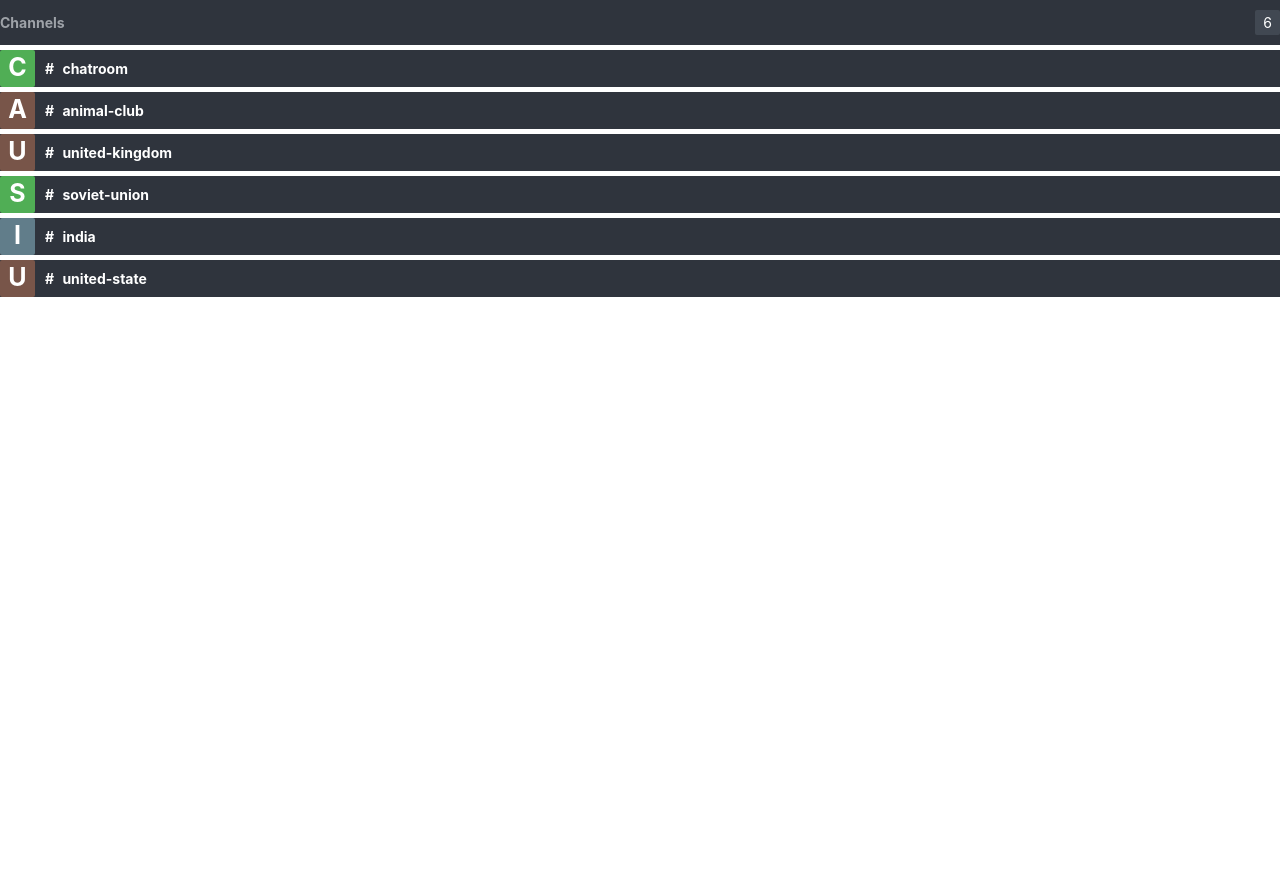
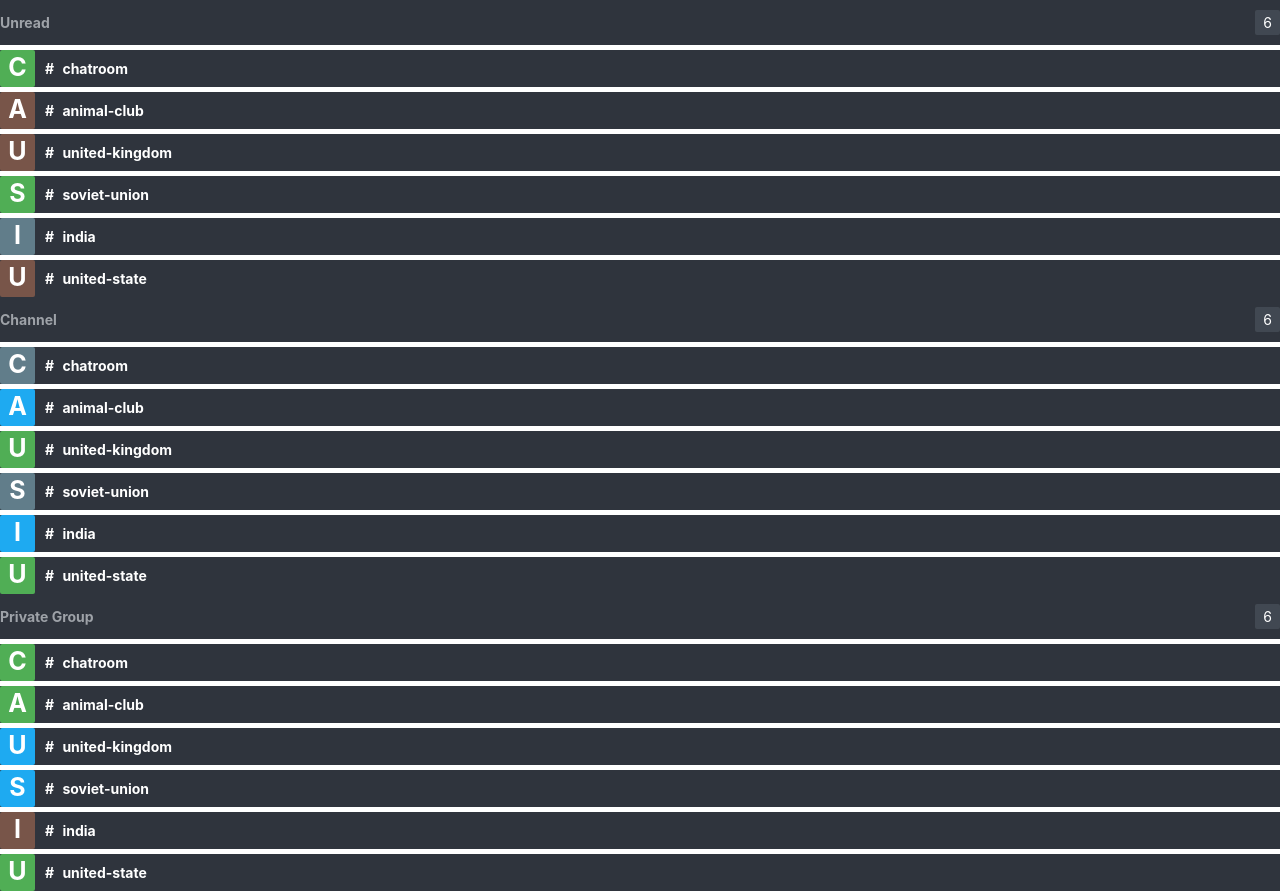
Before and after one commit to tuyenpy/react-socket-chat-app, a React (Create React App) app: page / in a window 1280 px wide. Before the commit the page ends 800 px from the top, so only its background shows below. Built offline with nearby package versions, Linux system fonts and the light colour scheme.

Commit message:
Add - HigherOrderComponent

```diff
--- a/src/App.js
+++ b/src/App.js
@@ -1,10 +1,18 @@
 import React from 'react';
 import './App.css';
 import ChannelList from './component/ChannelList/ChannelList';
+import HigherOrderChannelComponent from './component/HigherOrderChannelComponent/HigherOrderChannelComponent';
+
+const WithChannelComponent = HigherOrderChannelComponent({title: "Channel"}, ChannelList);
+const WithUnreadComponent = HigherOrderChannelComponent({title: "Unread"}, ChannelList);
+const WithPrivateGroupComponent = HigherOrderChannelComponent({title: "Private Group"}, ChannelList)
+
 
 const App = () => {
   return <div className="App">
-    <ChannelList />
+    <WithUnreadComponent />
+    <WithChannelComponent />
+    <WithPrivateGroupComponent />
   </div>
 }
 
--- a/src/component/ChannelList/ChannelList.js
+++ b/src/component/ChannelList/ChannelList.js
@@ -4,11 +4,11 @@ import './ChannelList.css';
 import ChannelItem from '../ChannelItem/ChannelItem';
 
 const ChannelList = (props) => {
-  let { channels } = props;
+  let { channels, option } = props;
   return (
     <div className="ChannelList">
       <div className="ChannelList-header">
-        <p className="title">Channels</p>
+        <p className="title">{option.title}</p>
         <p>{channels.length}</p>
       </div>
       <div className="ChannelList-room">
--- /dev/null
+++ b/src/component/HigherOrderChannelComponent/HigherOrderChannelComponent.js
@@ -0,0 +1,14 @@
+import React from 'react';
+import './HigherOrderChannelComponent.css';
+
+const HigherOrderChannelComponent = (option, WrappedComponent) => {
+  return () => {
+    return(
+      <div className="HigherOrderChannelComponent">
+        <WrappedComponent option={option} />
+      </div>
+    )
+  }
+}
+
+export default HigherOrderChannelComponent;
```
Also changed, not shown: src/component/HigherOrderChannelComponent/HigherOrderChannelComponent.css (added).
